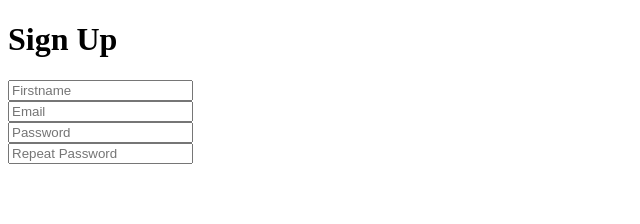
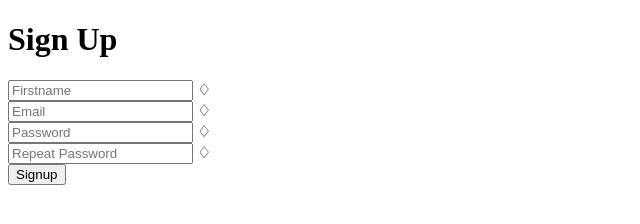
Before and after one commit to liauwkw/liauwkw.github.io, a plain HTML site: page index.html in a window 1280 px wide. Shown: the whole page, without its empty margins (0-640 px from the left). Drawn offline with Linux system fonts and the light colour scheme.

Commit message:
Sign-up page as main page

```diff
--- a/index.html
+++ b/index.html
@@ -11,16 +11,21 @@
         <form>
             <div>
                 <input type="text" name="firstname" id="firstname-input" placeholder="Firstname">
+                <spacer type="horizontal" width="100" height="100"> ♢ </spacer>
             </div>
             <div>
                 <input type="email" name="email" id="email-input" placeholder="Email">
+                <spacer type="horizontal" width="100" height="100"> ♢ </spacer>
             </div>
             <div>
                 <input type="password" name="password" id="password-input" placeholder="Password">
+                <spacer type="horizontal" width="100" height="100"> ♢ </spacer>
             </div>
             <div>
                 <input type="repeat-password" name="repeat-password" id="repeat-password-input" placeholder="Repeat Password">
+                <spacer type="horizontal" width="100" height="100"> ♢ </spacer>
             </div>
+            <button type="submit">Signup</button>
         </form>
     </div>
 </body>
```
